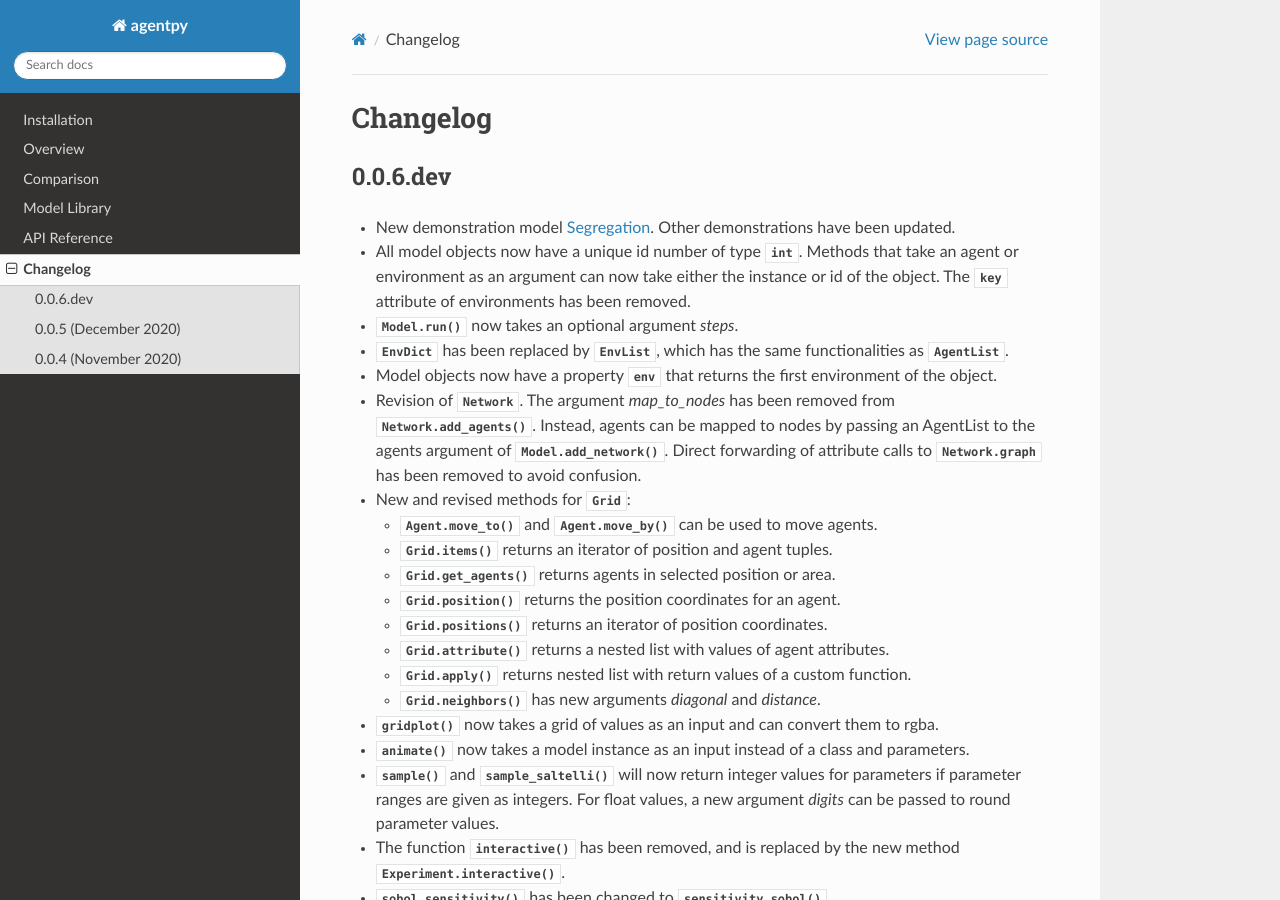
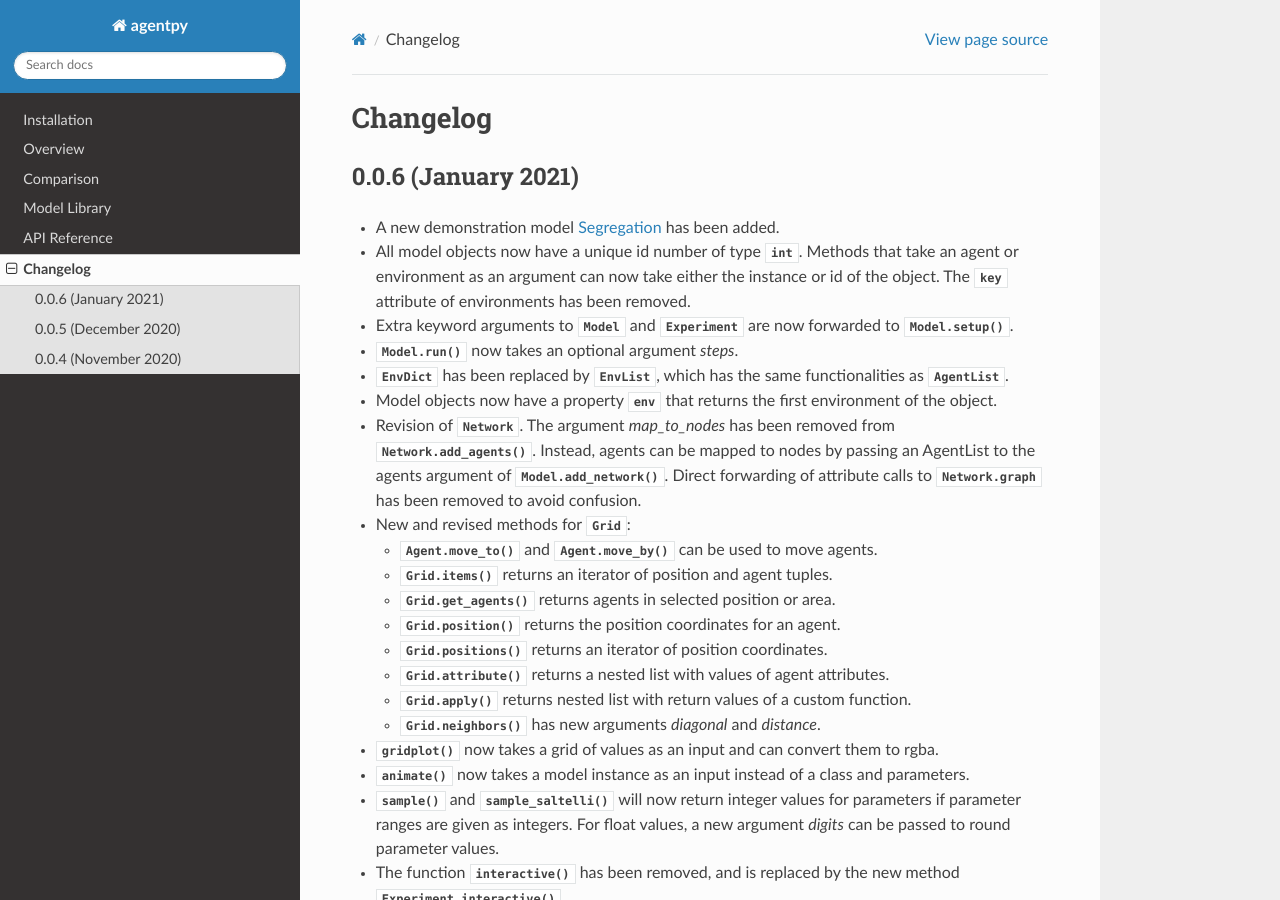
Before and after one commit to jofmi/agentpy, a Sphinx documentation site: the page built from docs/changelog.rst, in a window 1280 px wide and 900 px high. Built offline with Sphinx 7.4.7 and the Read the Docs theme 2.0.0, drawn with Linux system fonts in a browser that asks for light colours; pages that are not in the unit, such as notebooks, are missing from menus.

Commit message:
Release v0.0.6

```diff
--- a/agentpy/__init__.py
+++ b/agentpy/__init__.py
@@ -18,7 +18,7 @@
     'AttrDict'
 ]
 # Meta-data
-__version__ = "0.0.6.dev"
+__version__ = "0.0.6"
 
 # Objects
 from .lists import AttrList, ObjList, AgentList, EnvList
--- a/docs/changelog.rst
+++ b/docs/changelog.rst
@@ -4,15 +4,16 @@
 Changelog
 =========
 
-0.0.6.dev
----------
+0.0.6 (January 2021)
+--------------------
 
-* New demonstration model :doc:`agentpy_segregation`.
-  Other demonstrations have been updated.
+* A new demonstration model :doc:`agentpy_segregation` has been added.
 * All model objects now have a unique id number of type :class:`int`.
   Methods that take an agent or environment as an argument
   can now take either the instance or id of the object.
   The :attr:`key` attribute of environments has been removed.
+* Extra keyword arguments to :class:`Model` and :class:`Experiment`
+  are now forwarded to :func:`Model.setup`.
 * :func:`Model.run` now takes an optional argument `steps`.
 * :class:`EnvDict` has been replaced by :class:`EnvList`,
   which has the same functionalities as :class:`AgentList`.
```
